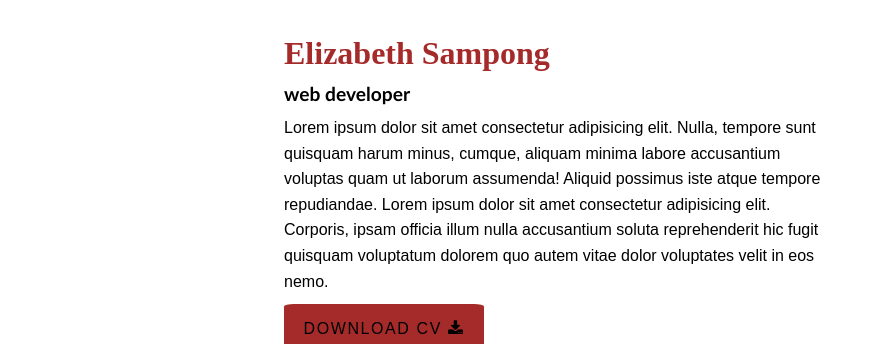
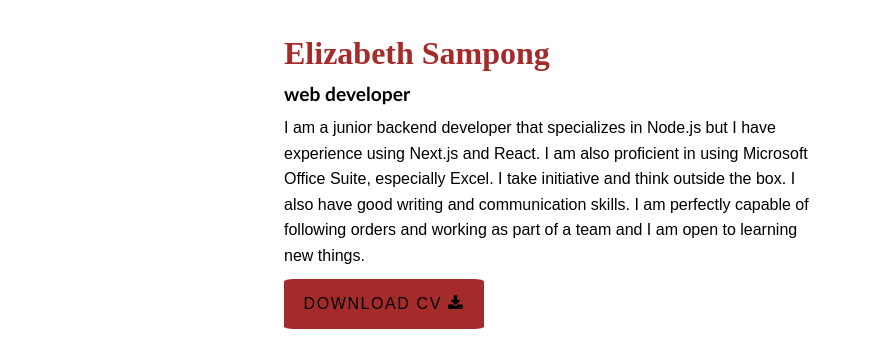
Before and after one commit to elizawura/myportfolio, a plain HTML site: page index.html in a window 1280 px wide. Shown: the part 770-1114 px from the top of the page, 404-1280 px from the left. Drawn offline with Linux system fonts and the light colour scheme.

Commit message:
updated resume added

```diff
--- a/index.html
+++ b/index.html
@@ -44,7 +44,7 @@
         <p>web designer & developer</p>
         <div class="hero-buttons">
           <button id="hire" onclick="openForm()">Hire me</button>
-          <a href="./img/Elizabeth Sampong resume.pdf"
+          <a href="./img/Elizabeth Sampong Resume .pdf"
             ><button id="cv">
               download cv<i
                 class="fa fa-download"
@@ -76,15 +76,14 @@
           <h3>Elizabeth Sampong</h3>
           <h5>web developer</h5>
           <p>
-            Lorem ipsum dolor sit amet consectetur adipisicing elit. Nulla,
-            tempore sunt quisquam harum minus, cumque, aliquam minima labore
-            accusantium voluptas quam ut laborum assumenda! Aliquid possimus
-            iste atque tempore repudiandae. Lorem ipsum dolor sit amet
-            consectetur adipisicing elit. Corporis, ipsam officia illum nulla
-            accusantium soluta reprehenderit hic fugit quisquam voluptatum
-            dolorem quo autem vitae dolor voluptates velit in eos nemo.
+            I am a junior backend developer that specializes in Node.js but I
+            have experience using Next.js and React. I am also proficient in
+            using Microsoft Office Suite, especially Excel. I take initiative
+            and think outside the box. I also have good writing and
+            communication skills. I am perfectly capable of following orders and
+            working as part of a team and I am open to learning new things.
           </p>
-          <a href="./img/Elizabeth Sampong resume.pdf"
+          <a href="./img/Elizabeth Sampong Resume .pdf"
             ><button type="submit" id="cv">
               download cv
               <i class="fa fa-download" aria-hidden="true"></i></button
```
Also changed, not shown: 2 other files.
